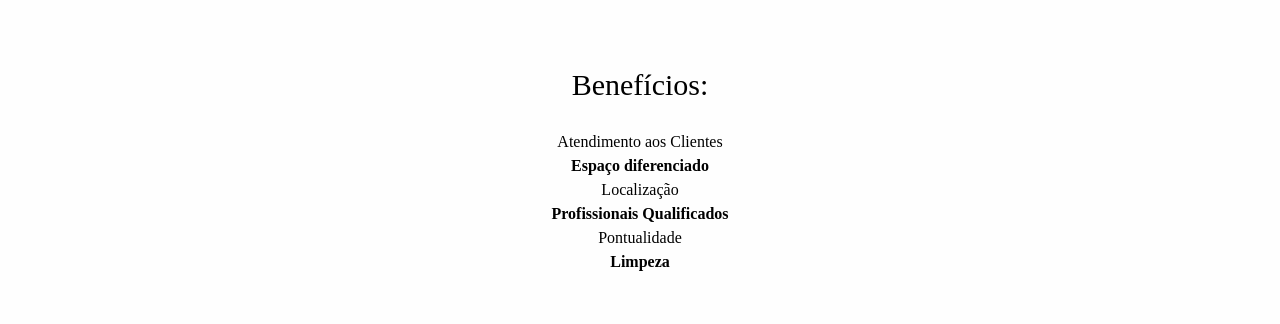
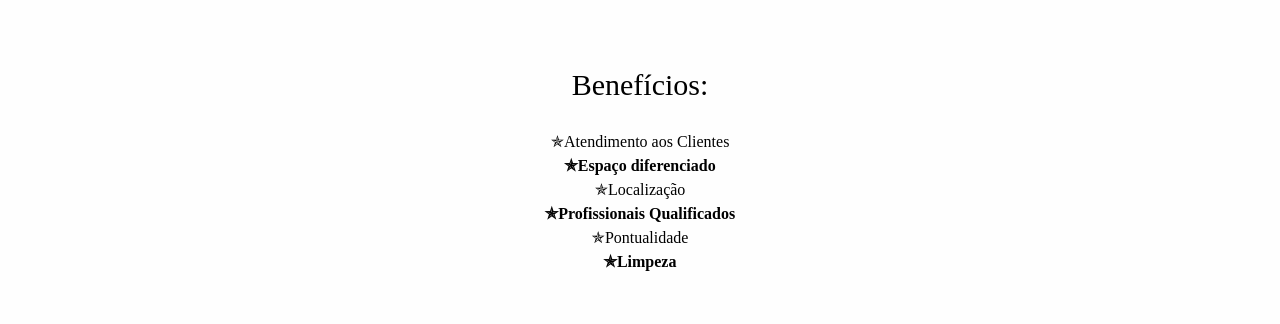
Before and after one commit to elkellytonbelarmino/BarbeariaNaRegua, a plain HTML site: page index.html in a window 1280 px wide. Shown: the part 980-1304 px from the top of the page. Drawn offline with Linux system fonts and the light colour scheme; grey boxes are pictures that could not be loaded.

Commit message:
editando e adicionando uma estrela nos textos de benefícios

```diff
--- a/css/style.css
+++ b/css/style.css
@@ -212,6 +212,10 @@ fieldset {
     font-weight: bold;
 }
 
+.itens::before {
+    content: "✯";
+}
+
 .caixa {
     position: relative;
     width: 940px;
```
